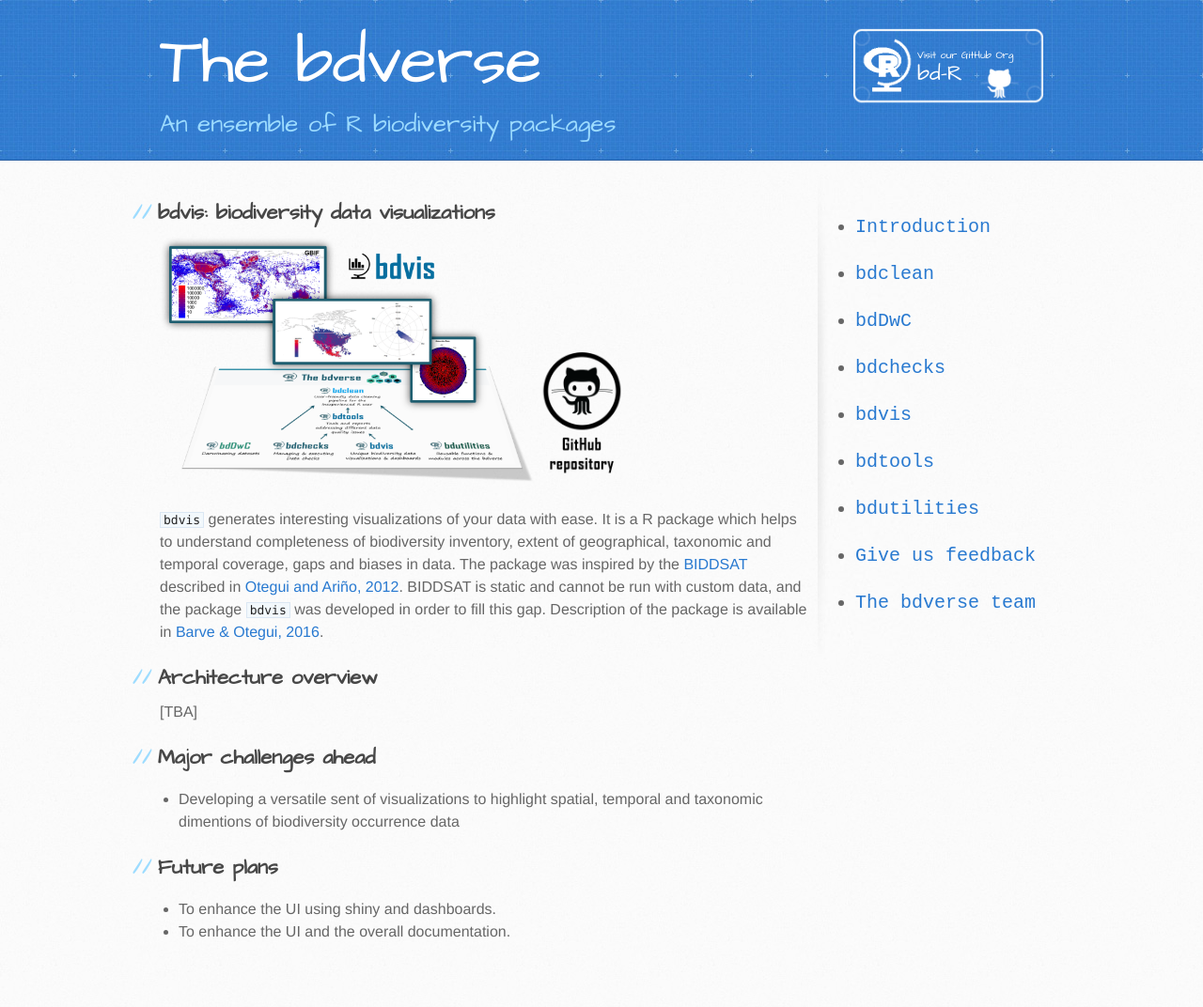
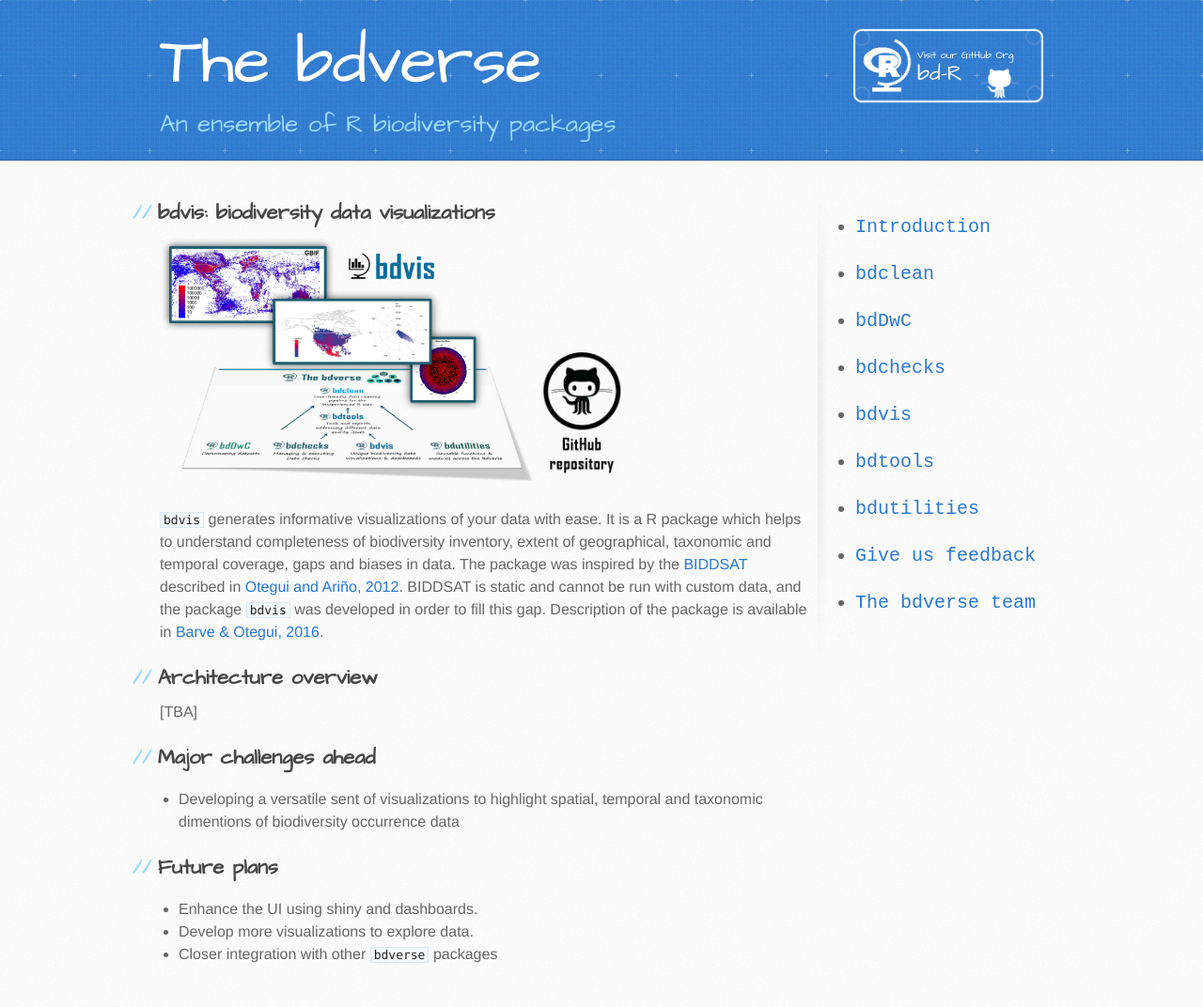
Before and after one commit to bd-R/The-bdverse, a Jekyll site: the page built from bdvis.md, in a window 1280 px wide. Shown: the whole page at 94% size. Built offline with Jekyll 4.4.1, drawn with Linux system fonts in a browser that asks for light colours; our own code applies the rules of GitHub Pages for plain Markdown files; before the commit the page ends 1048 px from its top, so only the background shows below that.

Commit message:
draft 10.9

```diff
--- a/bdvis.md
+++ b/bdvis.md
@@ -8,7 +8,7 @@ layout: default
 
 
 
-`bdvis` generates interesting visualizations  of your data with ease. It is a R package which helps to understand completeness of biodiversity inventory, extent of geographical, taxonomic and temporal coverage, gaps and biases in data. The package was inspired by the <a href="http://www.unav.es/unzyec/mzna/biddsat/" target="_blank">BIDDSAT</a> described in <a href="https://academic.oup.com/bioinformatics/article/28/16/2207/325294" target="_blank">Otegui and Ariño, 2012</a>. BIDDSAT is static and cannot be run with custom data, and the package `bdvis` was developed in order to fill this gap. Description of the package is available in <a href="https://academic.oup.com/bioinformatics/article/32/19/3049/2196391" target="_blank">Barve & Otegui, 2016</a>.
+`bdvis` generates informative visualizations of your data with ease. It is a R package which helps to understand completeness of biodiversity inventory, extent of geographical, taxonomic and temporal coverage, gaps and biases in data. The package was inspired by the <a href="http://www.unav.es/unzyec/mzna/biddsat/" target="_blank">BIDDSAT</a> described in <a href="https://academic.oup.com/bioinformatics/article/28/16/2207/325294" target="_blank">Otegui and Ariño, 2012</a>. BIDDSAT is static and cannot be run with custom data, and the package `bdvis` was developed in order to fill this gap. Description of the package is available in <a href="https://academic.oup.com/bioinformatics/article/32/19/3049/2196391" target="_blank">Barve & Otegui, 2016</a>.
 
 
 ## Architecture overview
@@ -21,5 +21,6 @@ layout: default
 
 ## Future plans
 
-* To enhance the UI using shiny and dashboards.
-* To enhance the UI and the overall documentation.
+* Enhance the UI using shiny and dashboards.
+* Develop more visualizations to explore data.
+* Closer integration with other `bdverse` packages
```
Also changed, not shown: bdclean.md (+1 -1 lines), the-bdverse-team.md (+1 -1 lines), assets/images/Github.png, assets/images/homepage.png, assets/images/project overview.png.
